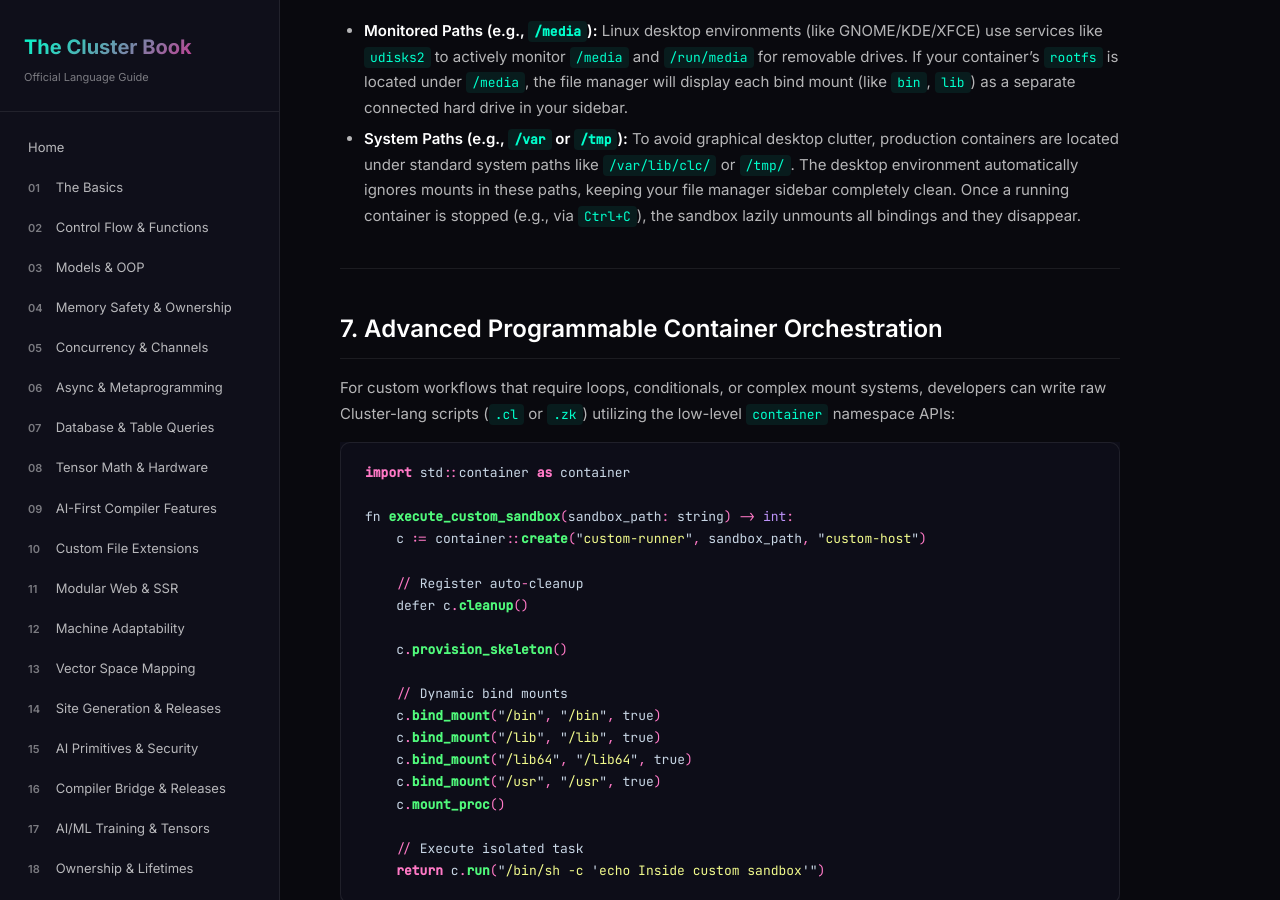
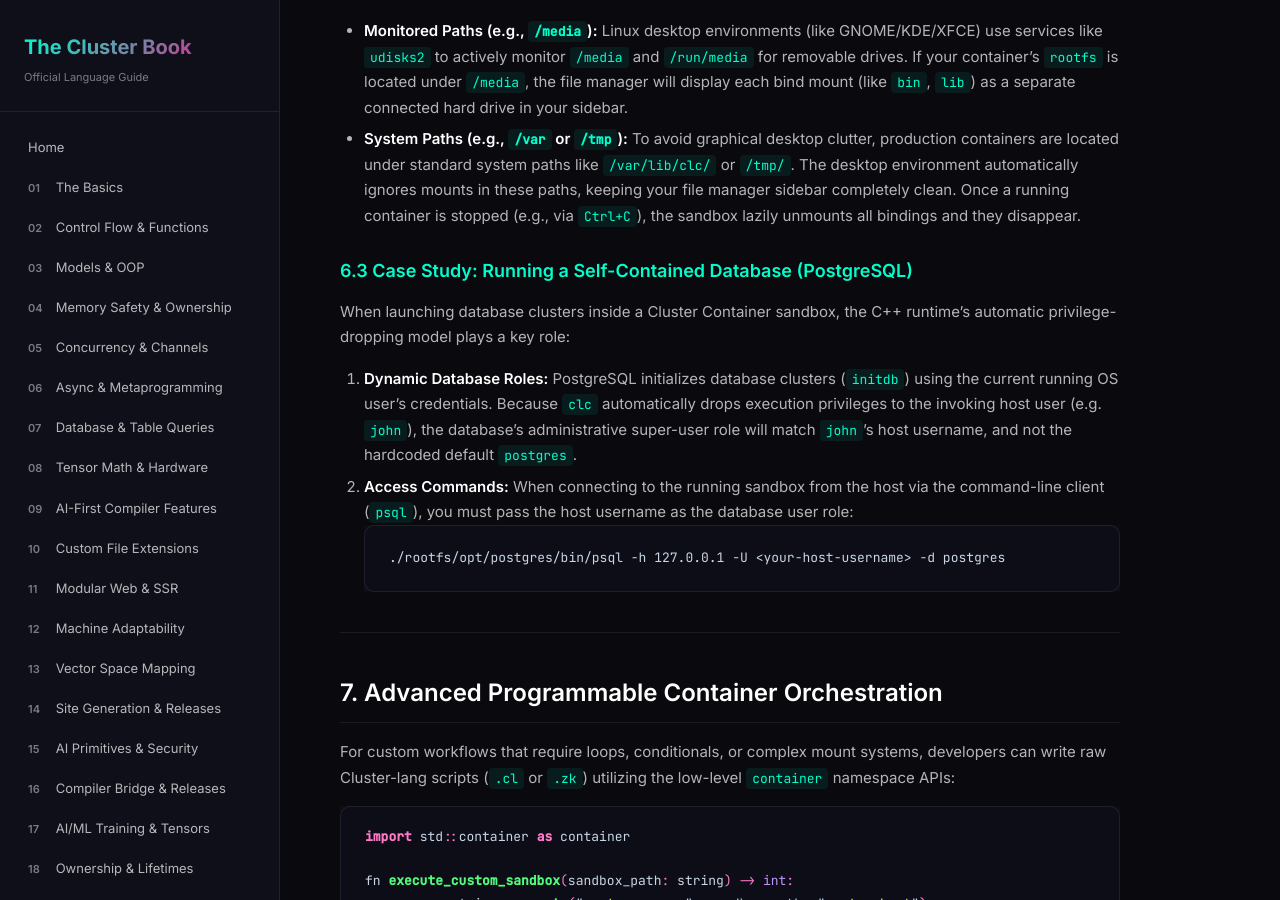
Before and after one commit to cluster-lang/cluster-book, a Jekyll site: the page built from _chapters/chapter24.md, in a window 1280 px wide and 900 px high, scrolled down 4831 px. Built offline with Jekyll 4.4.1, drawn with Linux system fonts in a browser that asks for light colours.

Commit message:
Add PostgreSQL case study explaining dynamic database super-user role matching host user

````diff
--- a/_chapters/chapter24.md
+++ b/_chapters/chapter24.md
@@ -157,6 +157,14 @@ When mounting directories (like `/bin` or `/usr`) inside a container rootfs, Lin
 * **Monitored Paths (e.g., `/media`):** Linux desktop environments (like GNOME/KDE/XFCE) use services like `udisks2` to actively monitor `/media` and `/run/media` for removable drives. If your container's `rootfs` is located under `/media`, the file manager will display each bind mount (like `bin`, `lib`) as a separate connected hard drive in your sidebar.
 * **System Paths (e.g., `/var` or `/tmp`):** To avoid graphical desktop clutter, production containers are located under standard system paths like `/var/lib/clc/` or `/tmp/`. The desktop environment automatically ignores mounts in these paths, keeping your file manager sidebar completely clean. Once a running container is stopped (e.g., via `Ctrl+C`), the sandbox lazily unmounts all bindings and they disappear.
 
+### 6.3 Case Study: Running a Self-Contained Database (PostgreSQL)
+When launching database clusters inside a Cluster Container sandbox, the C++ runtime's automatic privilege-dropping model plays a key role:
+1. **Dynamic Database Roles:** PostgreSQL initializes database clusters (`initdb`) using the current running OS user's credentials. Because `clc` automatically drops execution privileges to the invoking host user (e.g. `john`), the database's administrative super-user role will match `john`'s host username, and not the hardcoded default `postgres`.
+2. **Access Commands:** When connecting to the running sandbox from the host via the command-line client (`psql`), you must pass the host username as the database user role:
+   ```bash
+   ./rootfs/opt/postgres/bin/psql -h 127.0.0.1 -U <your-host-username> -d postgres
+   ```
+
 ---
 
 ## 7. Advanced Programmable Container Orchestration
````
